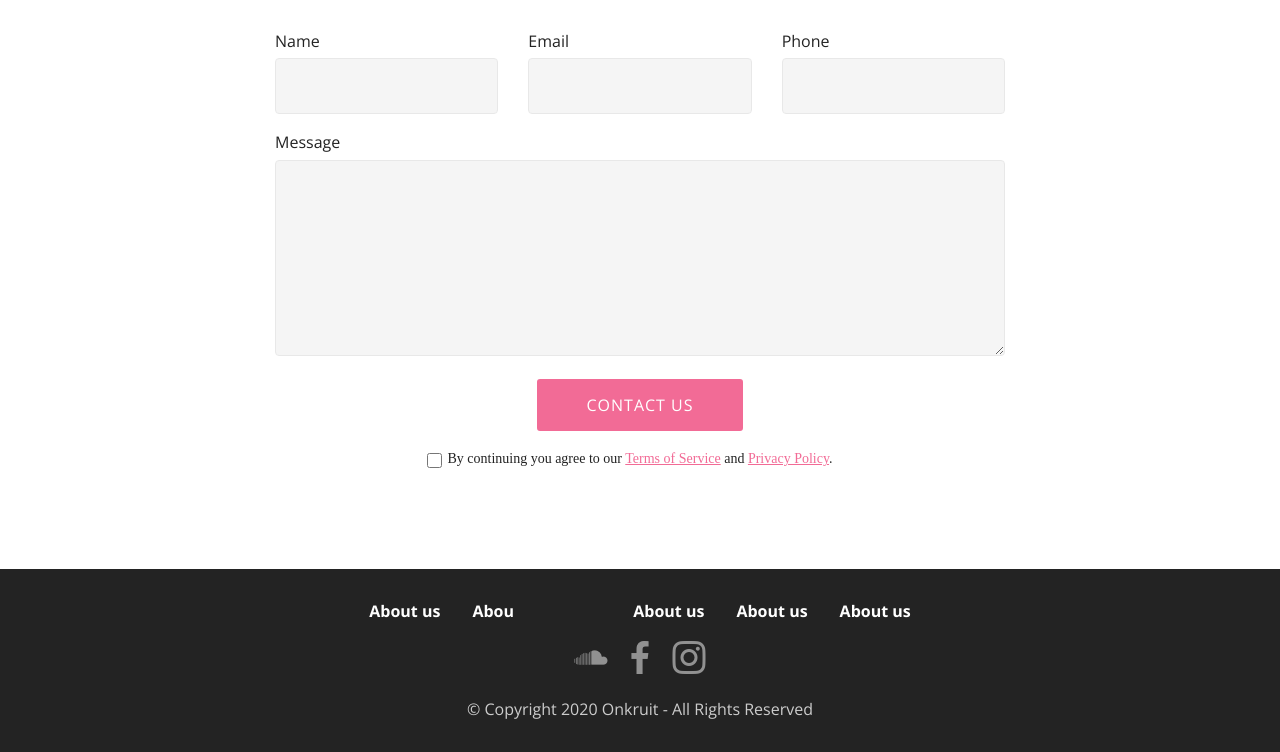
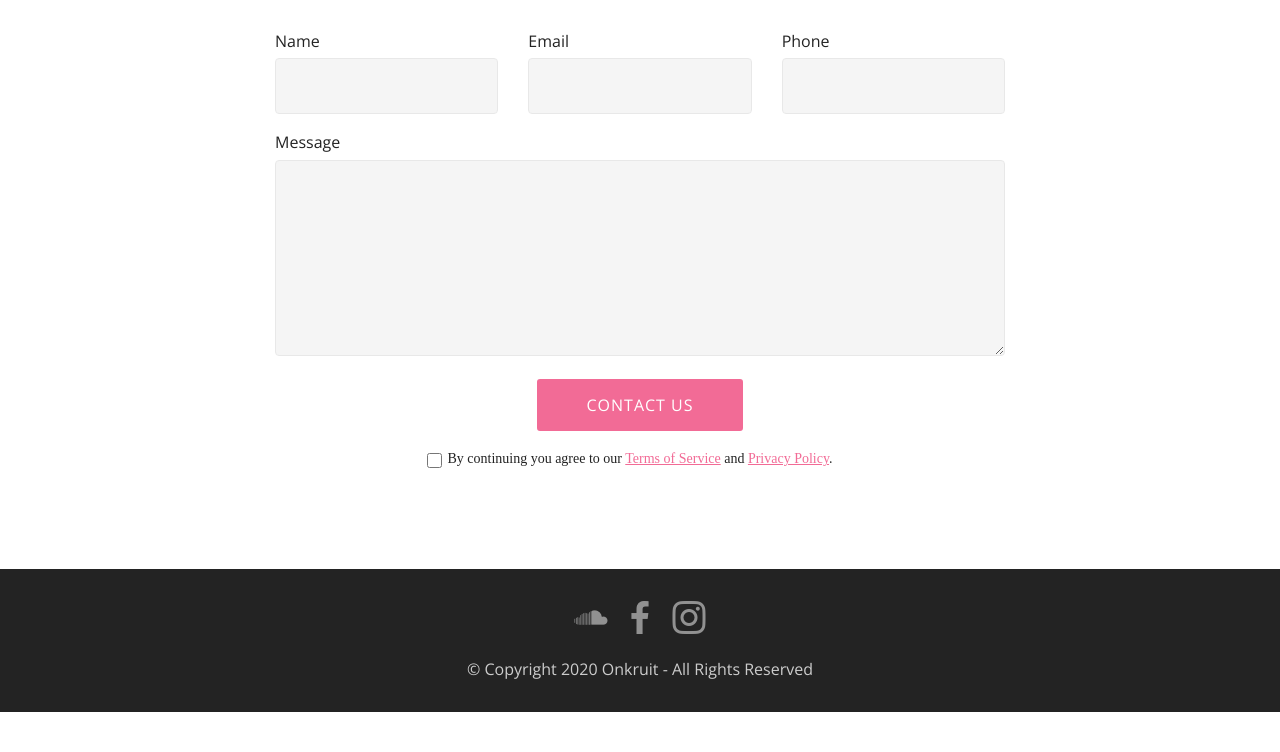
Before and after one commit to Futendra/futendra.github.io, a plain HTML site: page index.html in a window 1280 px wide. Shown: the part 5211-5963 px from the top of the page. After the commit the page ends 5923 px from the top, so only its background shows below. Drawn offline with nearby package versions, Linux system fonts and the light colour scheme.

Commit message:
create github pages

```diff
--- a/index.html
+++ b/index.html
@@ -34,7 +34,7 @@
 <section id='top-1'></section>
 
 
-  <link rel="stylesheet" href="style.less" class="cid-reApEsAxBC" id="menu1-1" data-rv-view="97"><section class="menu cid-reApEsAxBC" once="menu" id="menu1-1">
+  <link rel="stylesheet" href="style.less" class="cid-reApEsAxBC" id="menu1-1" data-rv-view="336"><section class="menu cid-reApEsAxBC" once="menu" id="menu1-1">
 
 
 
@@ -523,7 +523,7 @@
                     <div data-form-alert="" hidden="">Thanks for filling out the form!
 We will reply as quick as possible!</div>
 
-                    <form class="mbr-form" action="https://mobirise.com/" method="post" data-form-title="Mobirise Form"><input type="hidden" name="email" data-form-email="true" value="oaqCCS8rgmALicPWCMRDlant3gw2CrnvdG4UKH6yDNOUjGKvQ3r551Mq294txr7vHHp4oHT9RkQDveUQhy6FUtsKCrYStdoY1aYz+xketnOr/xILlSbA7MrbRvIheNYQ">
+                    <form class="mbr-form" action="https://mobirise.com/" method="post" data-form-title="Mobirise Form"><input type="hidden" name="email" data-form-email="true" value="jadN9EFsMdP06K95YwDE3FZMVywRnWCDB0NVoi7P131U6IbNMHmGX+6nAr+u8NDlIJrorDwnxokMJOK5faBPUTDO3calGyt4gm5MzAmeXrEBYc4VQZqENszo2kkGOfYD">
                         <div class="row row-sm-offset">
                             <div class="col-md-4 multi-horizontal" data-for="name">
                                 <div class="form-group">
@@ -568,24 +568,7 @@ We will reply as quick as possible!</div>
 
     <div class="container">
         <div class="media-container-row align-center mbr-white">
-            <div class="row row-links">
-                <ul class="foot-menu">
 
-
-
-
-
-                <li class="foot-menu-item mbr-fonts-style display-7">
-                        <a class="text-white mbr-bold" href="#" target="_blank">About us</a>
-                    </li><li class="foot-menu-item mbr-fonts-style display-7">
-                        <a class="text-white mbr-bold" href="#" target="_blank">Abou</a>&nbsp; &nbsp; &nbsp; &nbsp; &nbsp; &nbsp; &nbsp; &nbsp; &nbsp; &nbsp; &nbsp;</li><li class="foot-menu-item mbr-fonts-style display-7">
-                        <a class="text-white mbr-bold" href="#" target="_blank">About us</a>
-                    </li><li class="foot-menu-item mbr-fonts-style display-7">
-                        <a class="text-white mbr-bold" href="#" target="_blank">About us</a>
-                    </li><li class="foot-menu-item mbr-fonts-style display-7">
-                        <a class="text-white mbr-bold" href="#" target="_blank">About us</a>
-                    </li></ul>
-            </div>
             <div class="row social-row">
                 <div class="social-list align-right pb-2">
 
```
Also changed, not shown: 404.html (+1 -1 lines), 1 other file.
